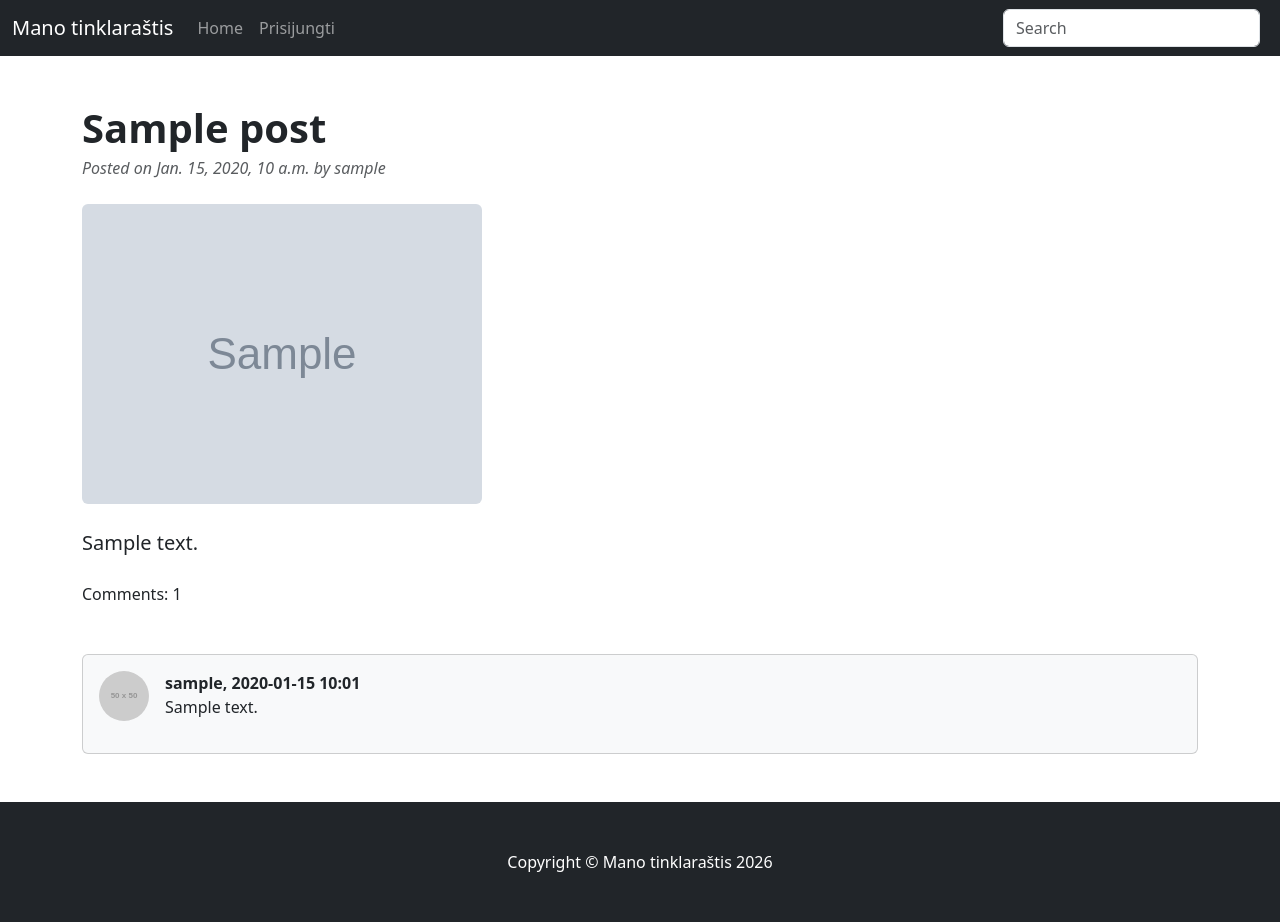
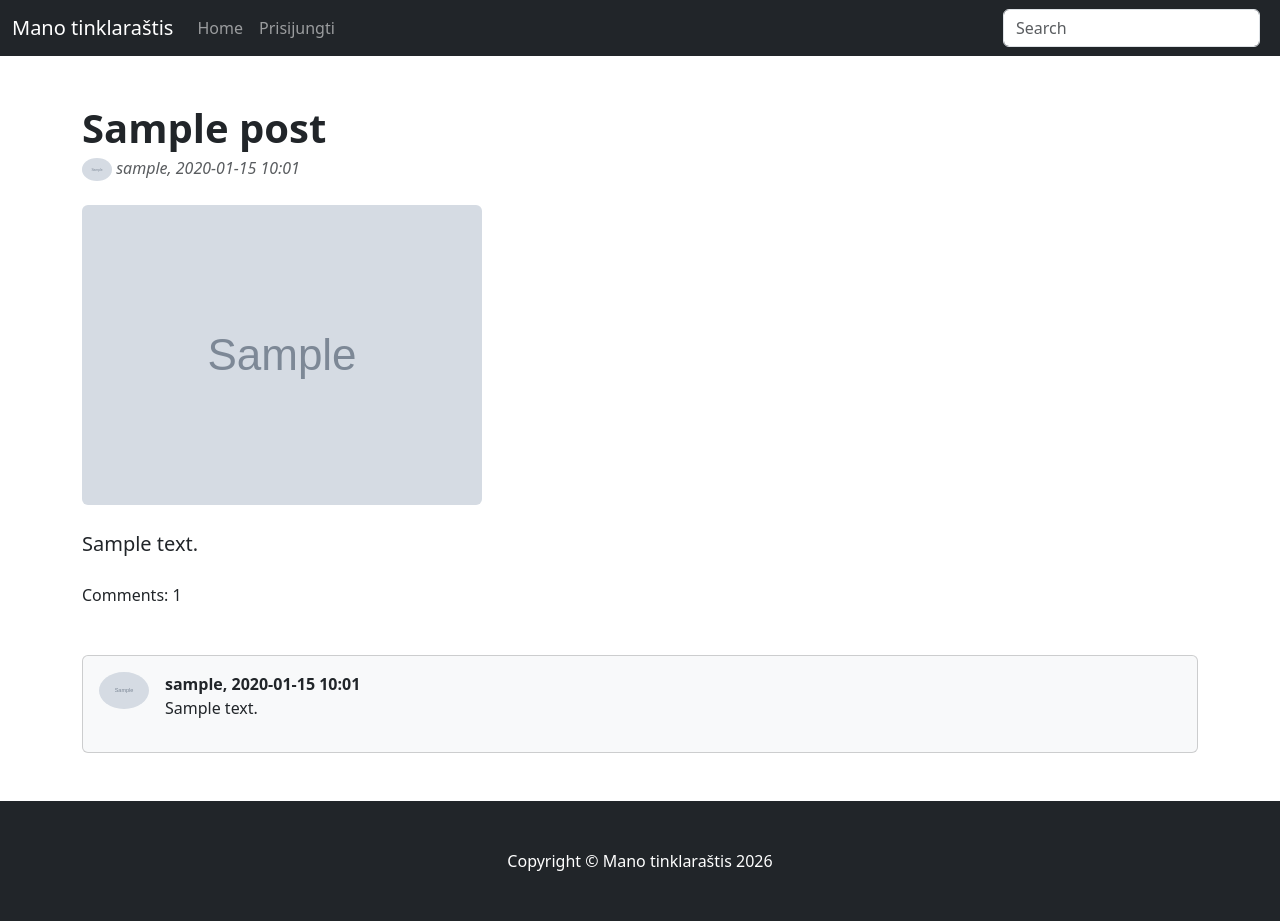
Before and after one commit to DonatasNoreika/blog_20260727, a Django app: page /posts/1/ in a window 1280 px wide. Run offline with Django 5.2, Linux system fonts and the light colour scheme; tables that the repository leaves empty hold one stand-in row (values such as "Sample post"); grey boxes marked "Sample" are stand-in pictures; grey boxes labelled with a size stand in for pictures from a placeholder-image service; some libraries are stand-ins or nearby versions.

Commit message:
+Vartotojo nuotrauka būtų rodoma prie įrašų ir komentarų

```diff
--- a/mysite/blog/templates/post.html
+++ b/mysite/blog/templates/post.html
@@ -8,7 +8,12 @@
         <!-- Post title-->
         <h1 class="fw-bolder mb-1">{{ post.title }}</h1>
         <!-- Post meta content-->
-        <div class="text-muted fst-italic mb-2">Posted on {{ post.date }} by {{ post.author }}</div>
+        <div class="text-muted fst-italic mb-2">
+            {% if post.author.photo %}
+                <img class="rounded-circle" src="{{ post.author.photo.url }}" width="30px">
+            {% endif %}
+            {{ post.author }}, {{ post.date | date:"Y-m-d H:m" }}
+        </div>
     </header>
     <!-- Preview image figure-->
     {% if post.cover %}
@@ -32,9 +37,17 @@
 
             <!-- Single comment-->
             <div class="d-flex mb-3">
-                <div class="flex-shrink-0"><img class="rounded-circle" src="https://dummyimage.com/50x50/ced4da/6c757d.jpg" alt="..." /></div>
+                <div class="flex-shrink-0">
+                    {% if comment.author.photo %}
+                        <img class="rounded-circle" src="{{ comment.author.photo.url }}" width="50px">
+                    {% else %}
+                        <img class="rounded-circle" src="https://dummyimage.com/50x50/ced4da/6c757d.jpg" alt="..." />
+                    {% endif %}
+                </div>
                 <div class="ms-3">
-                    <div class="fw-bold">{{ comment.author }}, {{ comment.date | date:"Y-m-d H:m" }}</div>
+                    <div class="fw-bold">
+                        {{ comment.author }}, {{ comment.date | date:"Y-m-d H:m" }}
+                    </div>
                     {{ comment.content | safe }}
                 </div>
             </div>
```
Also changed, not shown: mysite/blog/templates/posts.html (+6 -1 lines).
